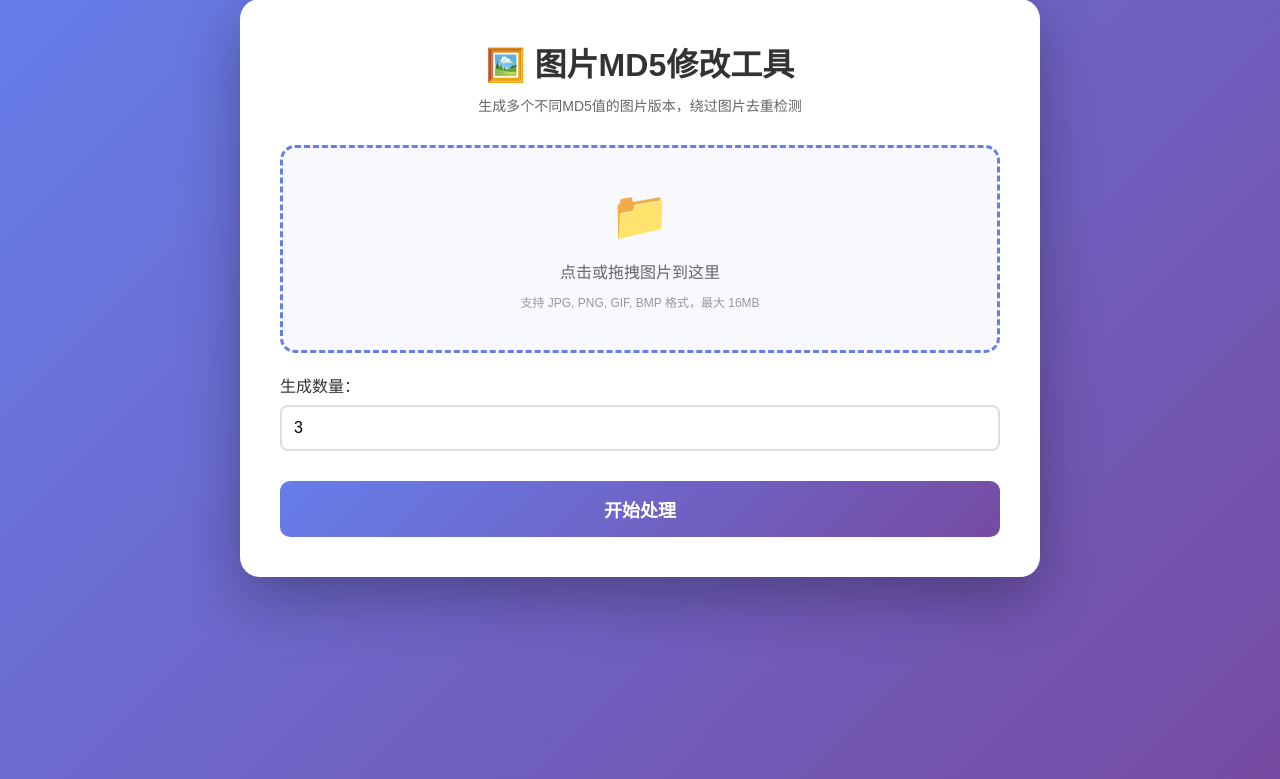
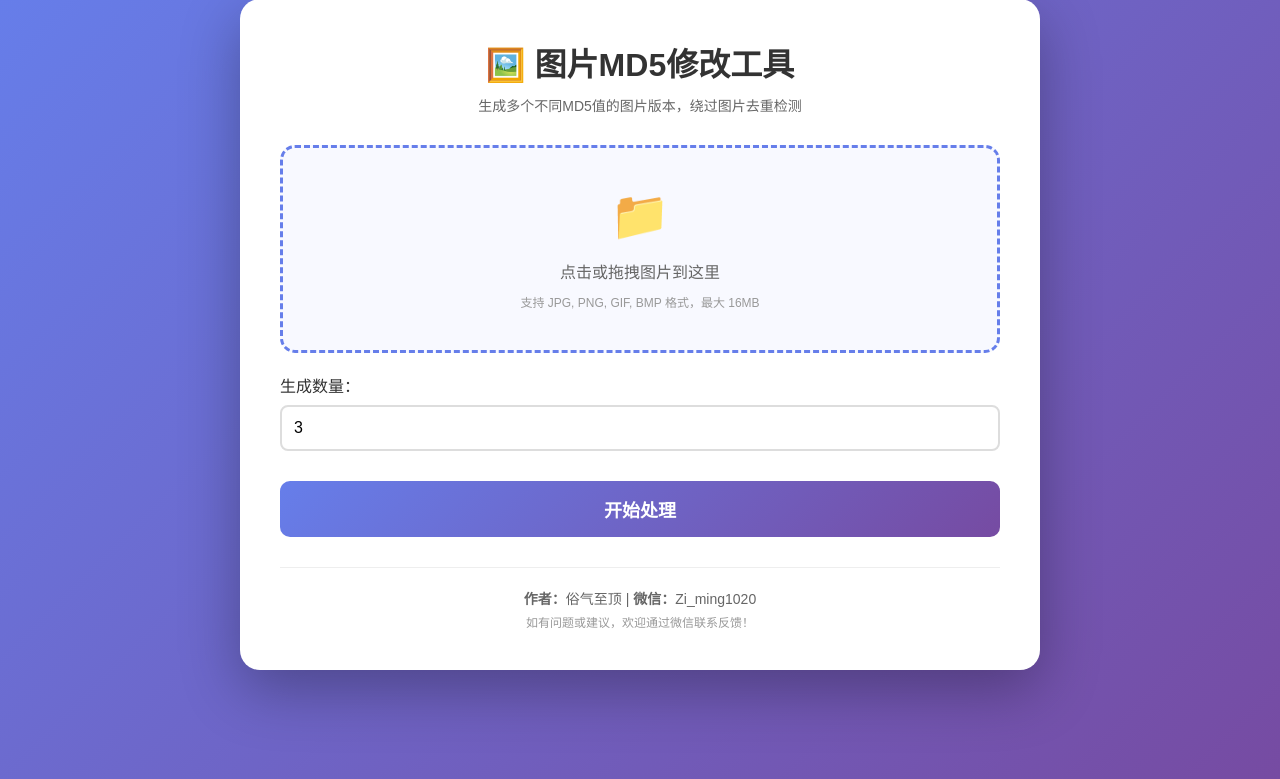
Before and after one commit to Elena571a/image-md5-modifier, a Flask app: page / in a window 1280 px wide. Shown: the part 21-800 px from the top of the page. Run offline with Flask 3, Linux system fonts and the light colour scheme.

Commit message:
娣诲姞浣滆€呬俊鎭拰鑱旂郴鏂瑰紡

```diff
--- a/image_md5_modifier.py
+++ b/image_md5_modifier.py
@@ -235,6 +235,7 @@ def process_image(input_path, output_dir=None, num_versions=3):
     print(f"\n完成! 成功生成 {version_count} 个版本")
     print(f"所有版本保存在: {os.path.abspath(output_dir)}")
     print(f"共 {len(generated_md5s)} 个不同的MD5值")
+    print(f"\n作者：俗气至顶 | 微信：Zi_ming1020 | 欢迎反馈")
 
 
 def main():
@@ -247,6 +248,8 @@ def main():
   python image_md5_modifier.py image.jpg -n 5     # 生成5张
   python image_md5_modifier.py image.jpg -o output_folder
   python image_md5_modifier.py image.jpg -n 10    # 生成10张
+
+作者：俗气至顶 | 微信：Zi_ming1020 | 欢迎反馈
         """
     )
     parser.add_argument('input', help='输入图片路径')
--- a/templates/index.html
+++ b/templates/index.html
@@ -261,6 +261,24 @@
             margin-top: 20px;
             display: none;
         }
+
+        .author-info {
+            text-align: center;
+            margin-top: 30px;
+            padding-top: 20px;
+            border-top: 1px solid #eee;
+            color: #666;
+            font-size: 14px;
+        }
+
+        .author-info a {
+            color: #667eea;
+            text-decoration: none;
+        }
+
+        .author-info a:hover {
+            text-decoration: underline;
+        }
     </style>
 </head>
 <body>
@@ -303,6 +321,11 @@
             <div class="download-all">
                 <a href="#" class="download-all-btn" id="downloadAllBtn" onclick="downloadAll(event)">📦 下载全部 (ZIP)</a>
             </div>
+        </div>
+
+        <div class="author-info">
+            <p><strong>作者：</strong>俗气至顶 | <strong>微信：</strong>Zi_ming1020</p>
+            <p style="margin-top: 5px; font-size: 12px; color: #999;">如有问题或建议，欢迎通过微信联系反馈！</p>
         </div>
     </div>
 
```
Also changed, not shown: image_md5_modifier_gui.py (+13 -0 lines), README.md.
